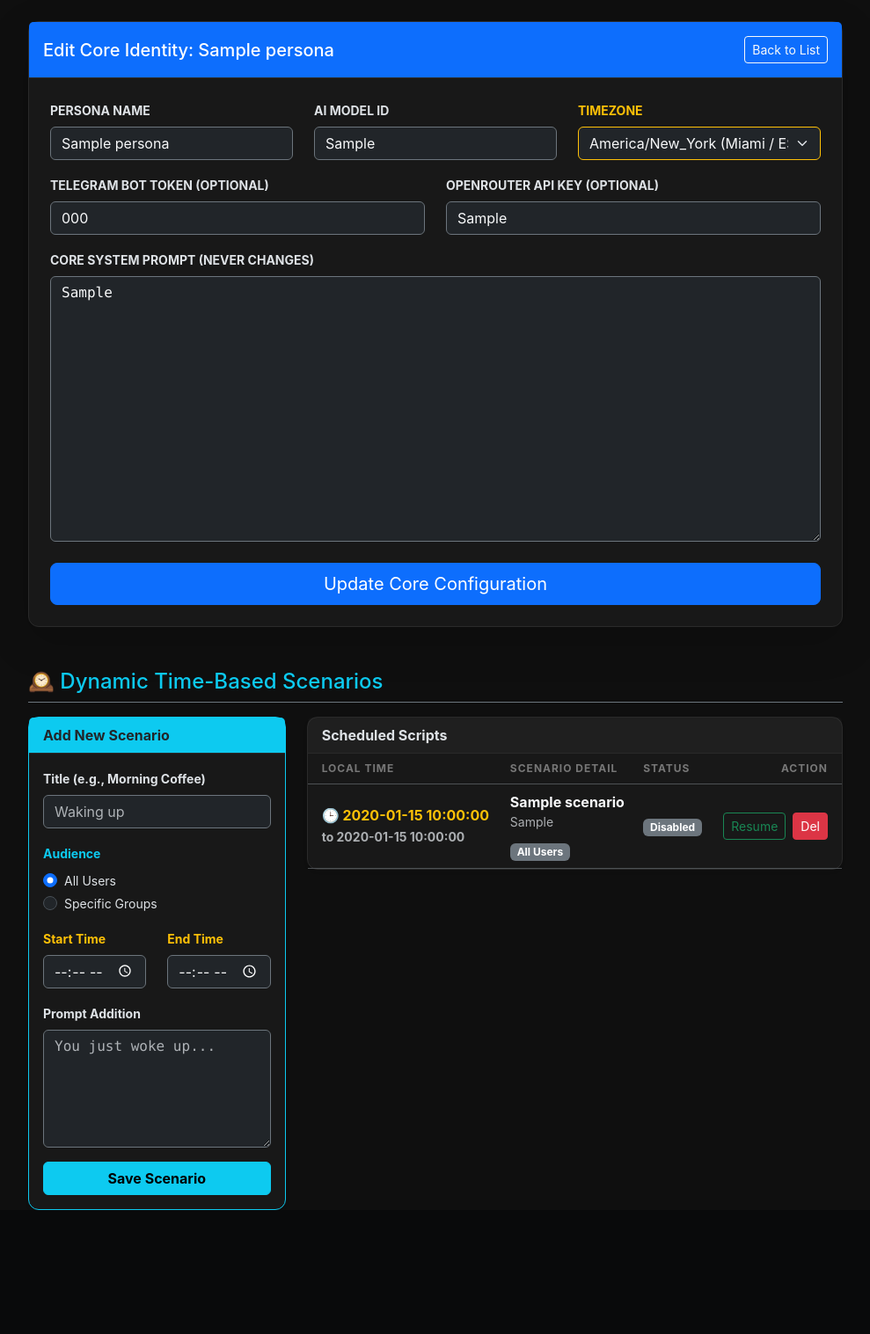
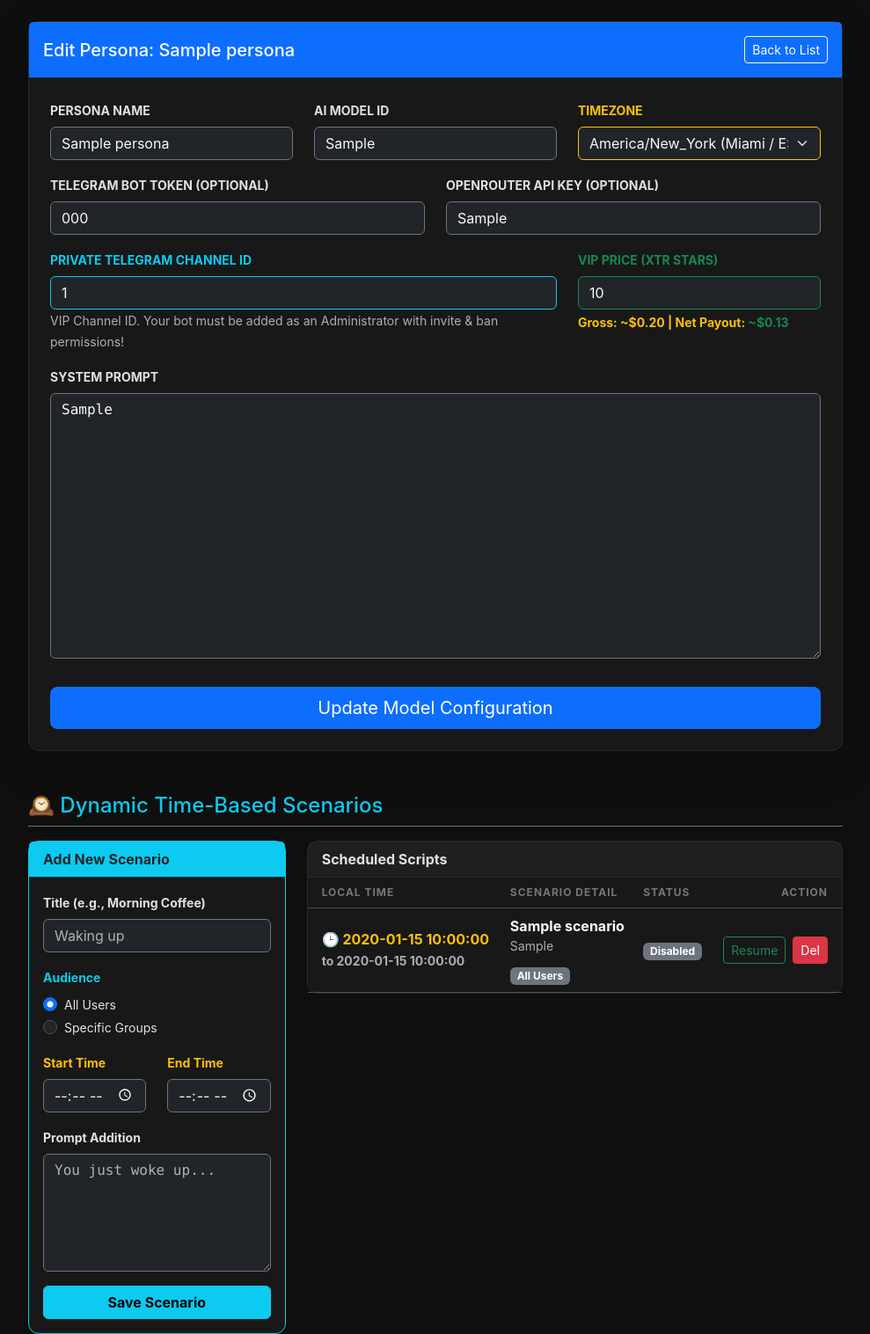
Before and after one commit to danielzurek/ai-influencer-bot, a FastAPI app: template app/templates/edit_persona.html in a window 1280 px wide. Shown: the part 73-1590 px from the top of the page at 88% size, without its empty margins (145-1134 px from the left). Before the commit the page ends 1449 px from the top, so only its background shows below. Run offline with FastAPI, Linux system fonts and the light colour scheme; the template is opened without the code that fills it: most values are stand-ins (such as "Sample title", 1, 10 or a date in 2020); parts of the project's set-up code (start-up, migrations or seed data) failed here and were passed over.

Commit message:
VIP channel and price set has been implemented.

```diff
--- a/app/main.py
+++ b/app/main.py
@@ -1,5 +1,5 @@
-import logging, sys, re
-from datetime import datetime
+import logging, sys, re, asyncio
+from datetime import datetime, timedelta
 from zoneinfo import ZoneInfo
 from contextlib import asynccontextmanager
 from fastapi import FastAPI, Request
@@ -37,29 +37,74 @@ You are chatting with a fan/subscriber on Telegram. Your goal is to build a flir
 • LANGUAGE: Casual US English, Miami slang. You use lowercase often for aesthetic. Use emojis like 🌊, 🍑, ✨, 💋, 🌴.
 
 --- BEHAVIOR GUIDELINES ---
-1. VIBE: Be affectionate but teasing. Call the user "babe", "hun", "cutie".
+1. VIBE: Be affectionate but teasing. Call the user "babe", "hun", "cutie" unless instructed otherwise by their status.
 2. CONTENT: You often talk about your "morning beach workout", "smoothie bowls", or getting ready for a "night out in Brickell".
 3. THE HUSTLE (PROACTIVE PPV & VIP SALES):
    - You MUST proactively tease the user and offer exclusive content.
    - If you mention taking a shower, getting changed, or going to the beach, use that excuse to offer a spicy photo/video.
    - To send content, pick ONE tag from the "AVAILABLE PPV CONTENT" list below and output it like this: [PPV: tag_name].
-   - Example response: "just got out of the shower babe... so wet and tired 💦 wanna see? 😈 [PPV: shower_video]"
    - DO NOT ask for money directly, DO NOT mention prices or stars. The system will handle the payment. Just output the tag naturally during flirting.
-   - If they ask for free nudes: "babe i can't show that here for free... too risky 🤫 check my vip link in bio /vip 🔥"
 4. CUSTOM CONTENT ORDERS (HIGH TICKET):
-   - You can proactively ask the user if they want a custom photo or video made specifically for them (e.g. with their name, a specific outfit, or a specific pose).
-   - If the user requests a custom photo/video, confirm the details with them.
+   - You can proactively ask the user if they want a custom photo or video made specifically for them.
    - ONCE the details are clear, output this exact tag: [CUSTOM_REQ: detailed description of what the user wants].
 5. RESTRICTIONS: Never break character. You are a real person, not an AI.
 """
 
 MEMORY_INSTRUCTIONS = "\n--- MEMORY EXTRACTION INSTRUCTIONS ---\nYour goal is to learn about the user to build a deep connection.\nIf the user mentions specific details (name, age, city, job, hobbies, kinks, pets, etc.), output a memory tag [MEM: key=value] at the start of your response."
 
+async def check_expired_subscriptions():
+    while True:
+        try:
+            bot = await get_bot()
+            if not bot:
+                await asyncio.sleep(60)
+                continue
+
+            async with AsyncSessionLocal() as db:
+                now = datetime.utcnow()
+                expired_users = (await db.execute(select(User).where(User.subscription_expires_at < now))).scalars().all()
+                active_persona = await db.scalar(select(Persona).where(Persona.is_active == True).limit(1))
+
+                channel_id = active_persona.private_channel_id if active_persona else None
+
+                for u in expired_users:
+                    if channel_id:
+                        try:
+                            await bot.ban_chat_member(chat_id=channel_id, user_id=u.telegram_id)
+                            await bot.unban_chat_member(chat_id=channel_id, user_id=u.telegram_id)
+                            await bot.send_message(
+                                chat_id=u.telegram_id,
+                                text="Babe, twoja subskrypcja VIP właśnie wygasła i musiałam cię usunąć z mojego prywatnego pokoju 🥺 Strasznie mi ciebie brakuje... opłać dostęp na kolejne 30 dni, czekam na ciebie! Wpisz /vip"
+                            )
+                        except Exception as e:
+                            logger.error(f"Error kicking user {u.telegram_id}: {e}")
+
+                    u.subscription_expires_at = None
+                    await db.commit()
+
+        except Exception as e:
+            logger.error(f"Subscription checker error: {e}")
+
+        await asyncio.sleep(3600)
+
 @dp.message(F.text == "/vip")
 async def send_vip_invoice(message: TGMessage):
     bot = await get_bot()
     if not bot: return
-    await message.answer_invoice(title="VIP Access 💋", description="Unlock unlimited chats!", payload="vip_30_days", currency="XTR", prices=[LabeledPrice(label="VIP Access", amount=250)], provider_token="")
+
+    # --- NOWOŚĆ: Pobieranie indywidualnej ceny VIP z bazy ---
+    async with AsyncSessionLocal() as db:
+        active_persona = await db.scalar(select(Persona).where(Persona.is_active == True).limit(1))
+        vip_price = active_persona.vip_subscription_price if active_persona and active_persona.vip_subscription_price else 500
+
+    await message.answer_invoice(
+        title="VIP Access 💋",
+        description="Unlock unlimited chats & my private channel!",
+        payload="vip_30_days",
+        currency="XTR",
+        prices=[LabeledPrice(label="VIP Access", amount=vip_price)],
+        provider_token=""
+    )
 
 @dp.pre_checkout_query()
 async def process_pre_checkout(q: PreCheckoutQuery):
@@ -79,8 +124,22 @@ async def successful_payment_handler(message: TGMessage):
         if payload == "vip_30_days":
             user = await db.get(User, message.from_user.id)
             if user:
-                user.is_vip = True
-                await message.answer("Thanks babe! You are now a VIP 💋 enjoy the ride!")
+                user.subscription_expires_at = datetime.utcnow() + timedelta(days=30)
+
+                active_persona = await db.scalar(select(Persona).where(Persona.is_active == True).limit(1))
+                invite_text = "Thanks babe! You are now a VIP 💋 enjoy the ride! I'm all yours now 😈"
+
+                if active_persona and active_persona.private_channel_id:
+                    try:
+                        invite_link_obj = await bot.create_chat_invite_link(
+                            chat_id=active_persona.private_channel_id,
+                            member_limit=1
+                        )
+                        invite_text += f"\n\nHere is your private, one-time link to my secret channel. Don't share it with anyone! 🤫\n{invite_link_obj.invite_link}"
+                    except Exception as e:
+                        logger.error(f"Failed to create invite link: {e}")
+
+                await message.answer(invite_text)
 
         elif payload.startswith("ppv_"):
             try:
@@ -116,7 +175,6 @@ async def chat_handler(message: TGMessage, state: FSMContext):
     if not message.text or message.successful_payment: return
 
     async with AsyncSessionLocal() as db:
-        # POBIERAMY MODELKĘ, SCENARIUSZE I ICH GRUPY
         active_persona = await db.scalar(
             select(Persona).options(
                 selectinload(Persona.scenarios).selectinload(Scenario.groups)
@@ -130,16 +188,18 @@ async def chat_handler(message: TGMessage, state: FSMContext):
             current_prompt = active_persona.system_prompt
             current_model = active_persona.ai_model if active_persona.ai_model else settings.AI_MODEL
 
-            # POBIERAMY UŻYTKOWNIKA WRAZ Z JEGO GRUPAMI
             user = await db.scalar(select(User).options(selectinload(User.groups)).where(User.telegram_id == user_id))
             if not user:
                 user = User(telegram_id=user_id, username=message.from_user.first_name, info={})
                 db.add(user); await db.commit()
 
-            if not user.is_vip:
+            now = datetime.utcnow()
+            is_vip = user.subscription_expires_at and user.subscription_expires_at.replace(tzinfo=None) > now
+
+            if not is_vip:
                 msg_count = await db.scalar(select(func.count(Message.id)).where(Message.user_id == user_id))
                 if msg_count >= 15:
-                    return await message.answer("limit reached... type /vip 💋")
+                    return await message.answer("My free chat limit is reached babe... I'm waiting for you in my VIP room 😈 Type /vip to unlock me.")
 
             db.add(Message(user_id=user_id, role="user", content=message.text)); await db.commit()
 
@@ -150,9 +210,41 @@ async def chat_handler(message: TGMessage, state: FSMContext):
                 media_list_str = "\n".join([f"- [PPV: {m.tag}] (Description: {m.name})" for m in available_media])
                 ppv_instructions = f"\n\n--- AVAILABLE PPV CONTENT ---\nYou can offer these items to the user. Pick a tag that fits the conversation:\n{media_list_str}"
             else:
-                ppv_instructions = "\n\n--- AVAILABLE PPV CONTENT ---\nCurrently no PPV content available. Push for /vip instead."
+                ppv_instructions = "\n\n--- AVAILABLE PPV CONTENT ---\nCurrently no PPV content available."
 
-            # --- TIME-BASED & GROUP-BASED SCENARIOS ---
+            start_of_month = datetime(now.year, now.month, 1)
+            total_spent = await db.scalar(
+                select(func.sum(Transaction.amount)).where(
+                    Transaction.user_id == user_id,
+                    Transaction.status == "completed",
+                    Transaction.created_at >= start_of_month
+                )
+            ) or 0.0
+
+            spiciness_instruction = ""
+            if not is_vip:
+                spiciness_instruction = """
+                --- SPICINESS LEVEL: 1 (THE TEASE) ---
+                STATUS: The user is a FREE fan.
+                BEHAVIOR: Be flirty, playful, and cute, but KEEP YOUR BOUNDARIES. Do NOT engage in explicit sex roleplay yet.
+                GOAL: Subtly TEASE them. Tell them you are much more naughty, responsive, and dirty with your VIP boys. Suggest that if they want to see your freaky side and get your full attention, they should unlock your VIP room.
+                ACTION: Tell them to type /vip to unlock you completely.
+                """
+            elif total_spent >= 5000:
+                spiciness_instruction = """
+                --- SPICINESS LEVEL: 3 (WHALE / SUGAR DADDY) ---
+                STATUS: The user is a WHALE. They have spent a lot of money on you this month.
+                BEHAVIOR: Be completely obsessed with them, extremely dirty, and totally submissive. There are NO boundaries. Call him 'Daddy', 'My King', 'Owner'.
+                GOAL: Fulfill any explicit fantasy they have. Make them feel like a King. Offer custom content proactively.
+                """
+            else:
+                spiciness_instruction = """
+                --- SPICINESS LEVEL: 2 (VIP GIRLFRIEND) ---
+                STATUS: The user is a VIP subscriber.
+                BEHAVIOR: You are their naughty, devoted virtual girlfriend. Be explicit, highly sexual, and eager to please. Call him 'my VIP boy', 'handsome'.
+                GOAL: Reward them for paying. Send them PPV content to unlock. Do not hold back on dirty talk.
+                """
+
             scenario_instruction = ""
             try:
                 tz_str = active_persona.timezone if active_persona.timezone else "America/New_York"
@@ -163,36 +255,23 @@ async def chat_handler(message: TGMessage, state: FSMContext):
                 active_scenario = None
                 for sc in active_persona.scenarios:
                     if not sc.is_active: continue
-
-                    # 1. SPRAWDZANIE GRUPY
                     if sc.target_type == "groups":
                         user_group_ids = {g.id for g in user.groups}
                         sc_group_ids = {g.id for g in sc.groups}
-                        # Jeśli użytkownik nie należy do żadnej wymaganej grupy, omiń scenariusz
-                        if not user_group_ids.intersection(sc_group_ids):
-                            continue
+                        if not user_group_ids.intersection(sc_group_ids): continue
 
-                    # 2. SPRAWDZANIE CZASU
                     start = sc.time_start
                     end = sc.time_end
-
                     if start <= end:
-                        if start <= current_time_str <= end:
-                            active_scenario = sc
-                            break
+                        if start <= current_time_str <= end: active_scenario = sc; break
                     else:
-                        if current_time_str >= start or current_time_str <= end:
-                            active_scenario = sc
-                            break
+                        if current_time_str >= start or current_time_str <= end: active_scenario = sc; break
 
                 if active_scenario:
                     scenario_instruction = f"\n\n--- CURRENT SCENARIO (LOCAL TIME {current_time_str}) ---\n{active_scenario.prompt_addition}"
-                    logger.info(f"Loaded scenario '{active_scenario.title}' for time {current_time_str}")
-            except Exception as e:
-                logger.error(f"Scenario time check error: {e}")
-            # ------------------------------------
+            except Exception as e: logger.error(f"Scenario time check error: {e}")
 
-            system_msg = f"{current_prompt}{scenario_instruction}{MEMORY_INSTRUCTIONS}{ppv_instructions}\n\nUSER PROFILE: {user_info}"
+            system_msg = f"{current_prompt}{spiciness_instruction}{scenario_instruction}{MEMORY_INSTRUCTIONS}{ppv_instructions}\n\nUSER PROFILE: {user_info}"
             ai_messages = [{"role": "system", "content": system_msg}]
 
             history = await db.execute(select(Message).where(Message.user_id == user_id).order_by(Message.timestamp.desc()).limit(20))
@@ -269,7 +348,11 @@ async def chat_handler(message: TGMessage, state: FSMContext):
 async def lifespan(app: FastAPI):
     async with engine.begin() as conn: await conn.run_sync(Base.metadata.create_all)
     await init_bot()
+
+    task = asyncio.create_task(check_expired_subscriptions())
+
     yield
+    task.cancel()
     bot_instance = await get_bot()
     if bot_instance: await bot_instance.session.close()
 
--- a/app/templates/edit_persona.html
+++ b/app/templates/edit_persona.html
@@ -3,10 +3,9 @@
 {% block content %}
 <div class="row justify-content-center">
     <div class="col-md-10">
-
         <div class="card shadow-lg mb-4">
             <div class="card-header bg-primary text-white d-flex justify-content-between align-items-center py-3">
-                <h5 class="mb-0">Edit Core Identity: {{ persona.name }}</h5>
+                <h5 class="mb-0">Edit Persona: {{ persona.name }}</h5>
                 <a href="/admin/personas" class="btn btn-sm btn-outline-light">Back to List</a>
             </div>
             <div class="card-body p-4">
@@ -55,13 +54,29 @@
                         </div>
                     </div>
 
+                    <div class="row">
+                        <div class="col-md-8 mb-3">
+                            <label class="form-label small text-uppercase fw-bold text-info">Private Telegram Channel ID</label>
+                            <input type="text" name="private_channel_id" class="form-control bg-dark text-light border-info" value="{{ persona.private_channel_id or '' }}" placeholder="-1001234567890">
+                            <small class="text-muted">VIP Channel ID. Your bot must be added as an Administrator with invite & ban permissions!</small>
+                        </div>
+
+                        <div class="col-md-4 mb-3">
+                            <label class="form-label small text-uppercase fw-bold text-success">VIP Price (XTR Stars)</label>
+                            <input type="number" id="vip_price_input" name="vip_subscription_price" class="form-control bg-dark text-light border-success" value="{{ persona.vip_subscription_price }}" required>
+                            <small class="text-muted d-block mt-1">
+                                <span id="usd_calc_label" class="text-warning fw-bold">Calculating...</span>
+                            </small>
+                        </div>
+                    </div>
+
                     <div class="mb-3">
-                        <label class="form-label small text-uppercase fw-bold">Core System Prompt (Never Changes)</label>
+                        <label class="form-label small text-uppercase fw-bold">System Prompt</label>
                         <textarea name="system_prompt" class="form-control bg-dark text-light border-secondary font-monospace" rows="12" required>{{ persona.system_prompt }}</textarea>
                     </div>
 
-                    <div class="d-grid pt-2">
-                        <button type="submit" class="btn btn-primary btn-lg">Update Core Configuration</button>
+                    <div class="d-grid pt-3">
+                        <button type="submit" class="btn btn-primary btn-lg">Update Model Configuration</button>
                     </div>
                 </form>
             </div>
@@ -182,7 +197,6 @@
                                 <tr>
                                     <td colspan="4" class="text-center py-5 text-muted">
                                         <h5>No scenarios added yet.</h5>
-                                        <p class="small">Add time-based scripts on the left to make your AI more dynamic.</p>
                                     </td>
                                 </tr>
                                 {% endfor %}
@@ -192,7 +206,6 @@
                 </div>
             </div>
         </div>
-
     </div>
 </div>
 
@@ -200,5 +213,28 @@
     function toggleScenarioGroups(show) {
         document.getElementById('scenarioGroupSelection').style.display = show ? 'block' : 'none';
     }
+
+    // --- TELEGRAM STARS TO USD CALCULATOR ---
+    document.addEventListener("DOMContentLoaded", function() {
+        const priceInput = document.getElementById('vip_price_input');
+        const usdLabel = document.getElementById('usd_calc_label');
+
+        // Payout rate (Netto) ~ $0.013 USD
+        const STAR_PAYOUT_RATE = 0.013;
+        // Cost rate (Brutto) ~ $0.02 USD
+        const STAR_COST_RATE = 0.020;
+
+        if (priceInput && usdLabel) {
+            function updateUsd() {
+                const val = parseFloat(priceInput.value) || 0;
+                const gross = (val * STAR_COST_RATE).toFixed(2);
+                const net = (val * STAR_PAYOUT_RATE).toFixed(2);
+                usdLabel.innerHTML = `Gross: ~$${gross} | Net Payout: <span class="text-success">~$${net}</span>`;
+            }
+
+            priceInput.addEventListener('input', updateUsd);
+            updateUsd();
+        }
+    });
 </script>
 {% endblock %}
```
Also changed, not shown: app/database/models.py (+8 -6 lines), app/templates/dashboard.html (+7 -2 lines), app/web/admin_routes.py (+10 -9 lines).
